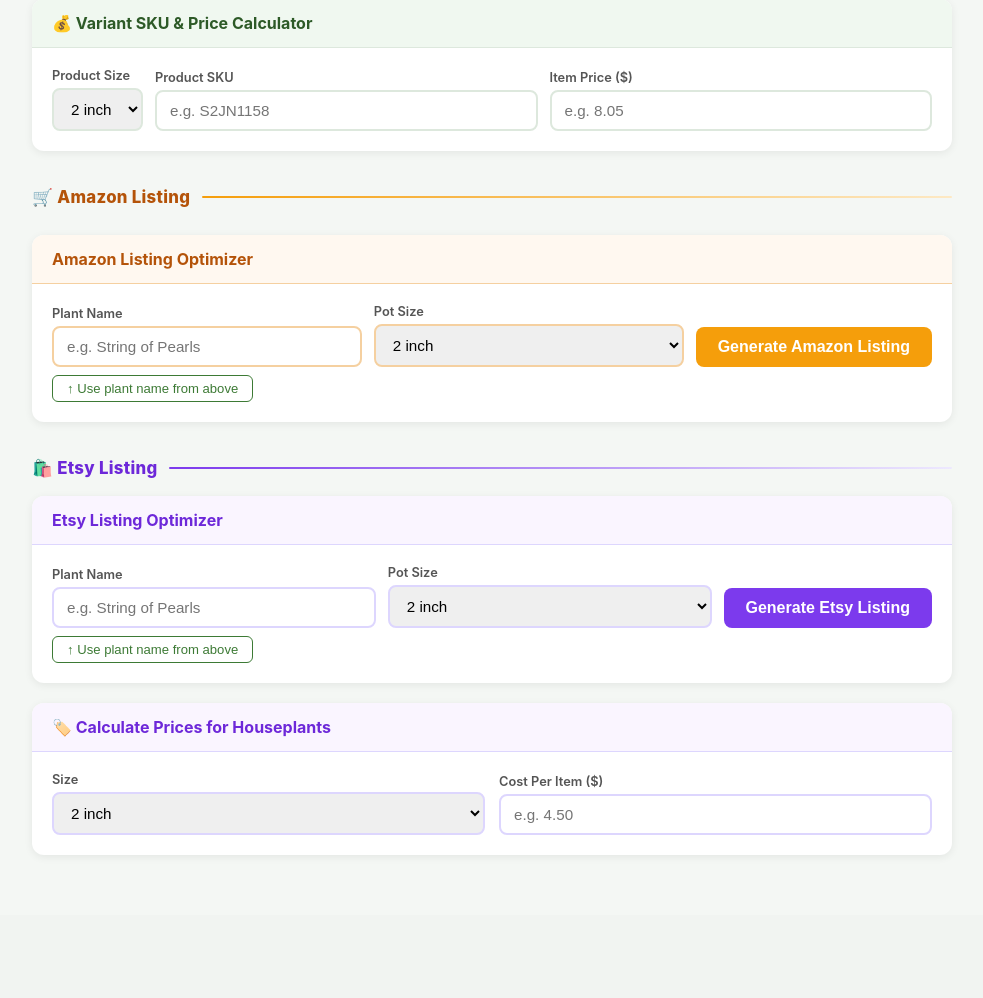
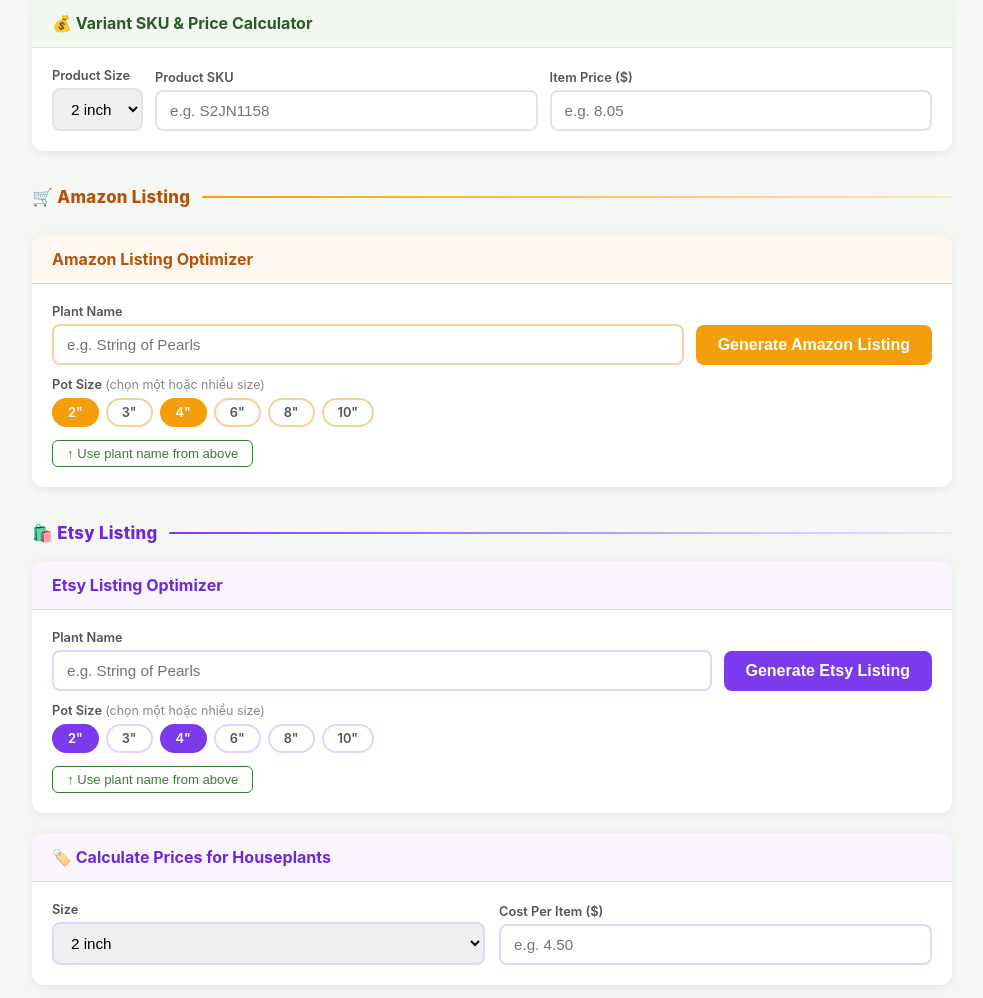
Before and after one commit to Chauly90/plant-description-app, a Flask app: page / in a window 1280 px wide. Shown: the part 334-1332 px from the top of the page, without its empty margins (148-1131 px from the left). Before the commit the page ends 1189 px from the top, so only its background shows below. Run offline with Flask 3, Linux system fonts and the light colour scheme.

Commit message:
feat: add 6 pot sizes with multi-select chips for Amazon and Etsy listings

```diff
--- a/app.py
+++ b/app.py
@@ -257,17 +257,37 @@ OUTPUT FORMAT — output ONLY the four sections below, starting with ===PRODUCT_
 [Space-separated keywords not already in Product Name or Bullet Points. Max 249 bytes.]"""
 
 
-def build_amazon_prompt(plant_name: str, pot_size: str, shopify_desc: str = "") -> str:
-    size_label = "2-inch plant in a 2-inch square black grower pot" if pot_size == "2" else "4-inch plant in a 4-inch round black grower pot"
+SIZE_LABELS = {
+    "2":  "2-inch plant in a 2-inch square black grower pot",
+    "3":  "3-inch plant in a 3-inch round black grower pot",
+    "4":  "4-inch plant in a 4-inch round black grower pot",
+    "6":  "6-inch plant in a 6-inch round black grower pot",
+    "8":  "8-inch plant in a 8-inch round black grower pot",
+    "10": "10-inch plant in a 10-inch round black grower pot",
+}
+
+
+def build_amazon_prompt(plant_name: str, pot_sizes: list, shopify_desc: str = "") -> str:
+    if len(pot_sizes) == 1:
+        size_info = f"Size: {SIZE_LABELS.get(pot_sizes[0], pot_sizes[0] + '-inch plant')}"
+        size_note = ""
+    else:
+        size_list = ", ".join(f"{s}-inch" for s in pot_sizes)
+        size_info = f"Available sizes: {size_list}"
+        size_note = (
+            f"\nIMPORTANT: This listing covers ALL these sizes ({size_list}). "
+            "In the Product Name, represent the range (e.g. '2 to 6 Inch Grower Pot'). "
+            "In bullet 1, list all available sizes. In description, mention each size option."
+        )
     context = f"\n\nShopify description for reference (do NOT copy, use as plant knowledge):\n{shopify_desc[:800]}" if shopify_desc.strip() else ""
     return f"""Plant: {plant_name}
-Size: {size_label}{context}
+{size_info}{size_note}{context}
 
 Write the complete Amazon listing (Product Name, 5 Bullet Points, Description, Backend Keywords).
-- Product Name formula: Succulents Box [Common Name] ([Scientific Name if well-known]) - [Primary Benefit] - [Use Case] - [Size] Grower Pot - Guaranteed Healthy Arrival
+- Product Name formula: Succulents Box [Common Name] ([Scientific Name if well-known]) - [Primary Benefit] - [Use Case] - [Size info] Grower Pot - Guaranteed Healthy Arrival
 - 5 bullet points total under 1,000 characters, Feature-to-Benefit formula
-- Bullet 5 MUST reference this specific plant's visual trait or personality (trailing, rosette, spiky, colorful, etc.) and connect it to a concrete gifting moment or DIY project — never write generic "perfect gift for any occasion" filler
-- Description: hook + specs + care guide (Light/Water/Temperature) + CTA
+- Bullet 5 MUST reference this specific plant's visual trait or personality (trailing, rosette, spiky, colorful, etc.) and connect it to a concrete gifting moment or DIY project
+- Description: hook + specs (mention all sizes if multiple) + care guide (Light/Water/Temperature) + CTA
 - Backend Keywords: 249 bytes max, no repeats from title or bullets"""
 
 
@@ -311,11 +331,15 @@ def parse_amazon(text: str) -> dict:
 def generate_amazon():
     data = request.get_json() or {}
     plant_name   = data.get("plant_name", "").strip()
-    pot_size     = data.get("pot_size", "2")
+    pot_sizes    = data.get("pot_sizes", ["2"])   # list of size strings
+    if isinstance(pot_sizes, str):
+        pot_sizes = [pot_sizes]
     shopify_desc = data.get("shopify_desc", "")
 
     if not plant_name:
         return jsonify({"error": "Plant name is required"}), 400
+    if not pot_sizes:
+        return jsonify({"error": "Please select at least one size"}), 400
 
     api_key = os.environ.get("ANTHROPIC_API_KEY")
     if not api_key:
@@ -331,7 +355,7 @@ def generate_amazon():
                 model="claude-sonnet-4-6",
                 max_tokens=2048,
                 system=[{"type": "text", "text": AMAZON_SYSTEM_PROMPT, "cache_control": {"type": "ephemeral"}}],
-                messages=[{"role": "user", "content": build_amazon_prompt(plant_name, pot_size, shopify_desc)}],
+                messages=[{"role": "user", "content": build_amazon_prompt(plant_name, pot_sizes, shopify_desc)}],
             ) as stream:
                 for chunk in stream.text_stream:
                     full_text += chunk
@@ -396,15 +420,24 @@ OUTPUT FORMAT — output ONLY the three sections below, starting with ===ETSY_TI
 [tag1, tag2, tag3, tag4, tag5, tag6, tag7, tag8, tag9, tag10, tag11, tag12, tag13]"""
 
 
-def build_etsy_prompt(plant_name: str, pot_size: str, shopify_desc: str = "") -> str:
-    size_label = "2-inch plant in a 2-inch square black grower pot" if pot_size == "2" else "4-inch plant in a 4-inch round black grower pot"
+def build_etsy_prompt(plant_name: str, pot_sizes: list, shopify_desc: str = "") -> str:
+    if len(pot_sizes) == 1:
+        size_info = f"Size: {SIZE_LABELS.get(pot_sizes[0], pot_sizes[0] + '-inch plant')}"
+        size_note = ""
+    else:
+        size_list = ", ".join(f"{s}-inch" for s in pot_sizes)
+        size_info = f"Available sizes: {size_list}"
+        size_note = (
+            f"\nIMPORTANT: This listing covers ALL these sizes ({size_list}). "
+            "In the Title, represent the size range. In description's 'What You'll Receive', list all available sizes."
+        )
     context = f"\n\nShopify description for reference (do NOT copy, use as plant knowledge):\n{shopify_desc[:800]}" if shopify_desc.strip() else ""
     return f"""Plant: {plant_name}
-Size: {size_label}{context}
+{size_info}{size_note}{context}
 
 Write the complete Etsy listing (Title, Description, 13 Tags).
 - Title: "{plant_name}" must appear in the first 30-40 characters, total 140-155 chars, cluster keywords with | or ,
-- Description: hook + what you'll receive (bullets) + care guide (3 bullets) + why you'll love it + CTA, mobile-friendly spacing, under 1,500 chars
+- Description: hook + what you'll receive (bullets, list all sizes if multiple) + care guide (3 bullets) + why you'll love it + CTA, mobile-friendly spacing, under 1,500 chars
 - Tags: exactly 13 tags, each max 20 characters, mix of long-tail, gifting, aesthetic, and care keywords"""
 
 
@@ -435,7 +468,9 @@ def parse_etsy(text: str) -> dict:
 def generate_etsy():
     data = request.get_json() or {}
     plant_name   = data.get("plant_name", "").strip()
-    pot_size     = data.get("pot_size", "2")
+    pot_sizes    = data.get("pot_sizes", ["2"])
+    if isinstance(pot_sizes, str):
+        pot_sizes = [pot_sizes]
     shopify_desc = data.get("shopify_desc", "")
 
     if not plant_name:
@@ -455,7 +490,7 @@ def generate_etsy():
                 model="claude-sonnet-4-6",
                 max_tokens=2048,
                 system=[{"type": "text", "text": ETSY_SYSTEM_PROMPT, "cache_control": {"type": "ephemeral"}}],
-                messages=[{"role": "user", "content": build_etsy_prompt(plant_name, pot_size, shopify_desc)}],
+                messages=[{"role": "user", "content": build_etsy_prompt(plant_name, pot_sizes, shopify_desc)}],
             ) as stream:
                 for chunk in stream.text_stream:
                     full_text += chunk
--- a/templates/index.html
+++ b/templates/index.html
@@ -592,6 +592,41 @@
     .hp-result-label { color: #666; }
     .hp-result-value { font-weight: 600; font-family: "Menlo","Consolas",monospace; }
     .hp-result-row.total .hp-result-value { color: #6d28d9; font-size: 1.15rem; }
+
+    /* ── Size chip checkboxes (shared) ── */
+    .size-chips {
+      display: flex;
+      flex-wrap: wrap;
+      gap: 7px;
+      margin-top: 6px;
+    }
+    .size-chip-label {
+      display: inline-flex;
+      align-items: center;
+      padding: 5px 14px;
+      border-radius: 20px;
+      font-size: 0.85rem;
+      font-weight: 600;
+      cursor: pointer;
+      user-select: none;
+      transition: all .15s;
+      border: 2px solid;
+    }
+    .size-chip-label input[type="checkbox"] { display: none; }
+    /* Amazon chips */
+    .amz-chip { border-color: #f5d0a0; color: #b45309; background: white; }
+    .amz-chip.active { background: #f59e0b; border-color: #f59e0b; color: white; }
+    /* Etsy chips */
+    .etsy-chip { border-color: #ddd6fe; color: #6d28d9; background: white; }
+    .etsy-chip.active { background: #7c3aed; border-color: #7c3aed; color: white; }
+    /* listing top row: name + button side by side */
+    .listing-top-row {
+      display: flex;
+      gap: 12px;
+      align-items: flex-end;
+    }
+    .listing-top-row .amazon-field,
+    .listing-top-row .etsy-field { flex: 1; }
 
     /* ── Etsy channel label ── */
     .channel-etsy .channel-label-text { color: #6d28d9; }
@@ -890,21 +925,25 @@
       <div class="amazon-header">Amazon Listing Optimizer</div>
       <div class="amazon-body">
 
-        <div class="amazon-inputs">
+        <div class="listing-top-row">
           <div class="amazon-field">
             <label>Plant Name</label>
             <input id="amzPlantName" type="text" placeholder="e.g. String of Pearls" />
           </div>
-          <div class="amazon-field">
-            <label>Pot Size</label>
-            <select id="amzPotSize">
-              <option value="2">2 inch</option>
-              <option value="4">4 inch</option>
-            </select>
-          </div>
-          <div class="amazon-field">
+          <div class="amazon-field" style="flex:0">
             <label>&nbsp;</label>
             <button class="btn-amazon" id="amzGenBtn" onclick="generateAmazon()">Generate Amazon Listing</button>
+          </div>
+        </div>
+        <div class="amazon-field" style="margin-top:12px">
+          <label>Pot Size <span style="font-weight:400;color:#888;font-size:0.78rem">(chọn một hoặc nhiều size)</span></label>
+          <div class="size-chips" id="amzSizeChips">
+            <label class="size-chip-label amz-chip active"><input type="checkbox" value="2" checked onchange="toggleChip(this,'amz-chip')"> 2"</label>
+            <label class="size-chip-label amz-chip"><input type="checkbox" value="3" onchange="toggleChip(this,'amz-chip')"> 3"</label>
+            <label class="size-chip-label amz-chip active"><input type="checkbox" value="4" checked onchange="toggleChip(this,'amz-chip')"> 4"</label>
+            <label class="size-chip-label amz-chip"><input type="checkbox" value="6" onchange="toggleChip(this,'amz-chip')"> 6"</label>
+            <label class="size-chip-label amz-chip"><input type="checkbox" value="8" onchange="toggleChip(this,'amz-chip')"> 8"</label>
+            <label class="size-chip-label amz-chip"><input type="checkbox" value="10" onchange="toggleChip(this,'amz-chip')"> 10"</label>
           </div>
         </div>
         <div style="margin-top:8px">
@@ -993,21 +1032,25 @@
       <div class="etsy-header">Etsy Listing Optimizer</div>
       <div class="etsy-body">
 
-        <div class="etsy-inputs">
+        <div class="listing-top-row">
           <div class="etsy-field">
             <label>Plant Name</label>
             <input id="etsyPlantName" type="text" placeholder="e.g. String of Pearls" />
           </div>
-          <div class="etsy-field">
-            <label>Pot Size</label>
-            <select id="etsyPotSize">
-              <option value="2">2 inch</option>
-              <option value="4">4 inch</option>
-            </select>
-          </div>
-          <div class="etsy-field">
+          <div class="etsy-field" style="flex:0">
             <label>&nbsp;</label>
             <button class="btn-etsy" id="etsyGenBtn" onclick="generateEtsy()">Generate Etsy Listing</button>
+          </div>
+        </div>
+        <div class="etsy-field" style="margin-top:12px">
+          <label>Pot Size <span style="font-weight:400;color:#888;font-size:0.78rem">(chọn một hoặc nhiều size)</span></label>
+          <div class="size-chips" id="etsySizeChips">
+            <label class="size-chip-label etsy-chip active"><input type="checkbox" value="2" checked onchange="toggleChip(this,'etsy-chip')"> 2"</label>
+            <label class="size-chip-label etsy-chip"><input type="checkbox" value="3" onchange="toggleChip(this,'etsy-chip')"> 3"</label>
+            <label class="size-chip-label etsy-chip active"><input type="checkbox" value="4" checked onchange="toggleChip(this,'etsy-chip')"> 4"</label>
+            <label class="size-chip-label etsy-chip"><input type="checkbox" value="6" onchange="toggleChip(this,'etsy-chip')"> 6"</label>
+            <label class="size-chip-label etsy-chip"><input type="checkbox" value="8" onchange="toggleChip(this,'etsy-chip')"> 8"</label>
+            <label class="size-chip-label etsy-chip"><input type="checkbox" value="10" onchange="toggleChip(this,'etsy-chip')"> 10"</label>
           </div>
         </div>
         <div style="margin-top:8px">
@@ -1284,6 +1327,16 @@
   function show(id) { document.getElementById(id).classList.remove("hidden"); }
   function hide(id) { document.getElementById(id).classList.add("hidden"); }
 
+  /* ── Size chip toggle (shared for Amazon & Etsy) ── */
+  function toggleChip(checkbox, chipClass) {
+    checkbox.parentElement.classList.toggle("active", checkbox.checked);
+  }
+
+  function getSelectedSizes(chipsId) {
+    return Array.from(document.querySelectorAll(`#${chipsId} input[type="checkbox"]:checked`))
+      .map(el => el.value);
+  }
+
   /* ══ Amazon Listing ══ */
   function amzSyncName() {
     const v = document.getElementById("plantInput").value.trim();
@@ -1301,7 +1354,8 @@
   async function generateAmazon() {
     const plantName = document.getElementById("amzPlantName").value.trim();
     if (!plantName) { alert("Please enter a plant name."); return; }
-    const potSize    = document.getElementById("amzPotSize").value;
+    const potSizes = getSelectedSizes("amzSizeChips");
+    if (!potSizes.length) { alert("Please select at least one pot size."); return; }
     const shopifyDesc = generatedHTML ? document.getElementById("codeContent").textContent : "";
 
     hide("amzResults"); hide("amzError");
@@ -1313,7 +1367,7 @@
       const resp = await fetch("/generate-amazon", {
         method: "POST",
         headers: { "Content-Type": "application/json" },
-        body: JSON.stringify({ plant_name: plantName, pot_size: potSize, shopify_desc: shopifyDesc }),
+        body: JSON.stringify({ plant_name: plantName, pot_sizes: potSizes, shopify_desc: shopifyDesc }),
       });
       if (!resp.ok) {
         const err = await resp.json().catch(() => ({ error: "Server error" }));
@@ -1519,7 +1573,8 @@
   async function generateEtsy() {
     const plantName = document.getElementById("etsyPlantName").value.trim();
     if (!plantName) { alert("Please enter a plant name."); return; }
-    const potSize     = document.getElementById("etsyPotSize").value;
+    const potSizes = getSelectedSizes("etsySizeChips");
+    if (!potSizes.length) { alert("Please select at least one pot size."); return; }
     const shopifyDesc = generatedHTML ? document.getElementById("codeContent").textContent : "";
 
     hide("etsyResults"); hide("etsyError");
@@ -1531,7 +1586,7 @@
       const resp = await fetch("/generate-etsy", {
         method: "POST",
         headers: { "Content-Type": "application/json" },
-        body: JSON.stringify({ plant_name: plantName, pot_size: potSize, shopify_desc: shopifyDesc }),
+        body: JSON.stringify({ plant_name: plantName, pot_sizes: potSizes, shopify_desc: shopifyDesc }),
       });
       if (!resp.ok) {
         const err = await resp.json().catch(() => ({ error: "Server error" }));
```
